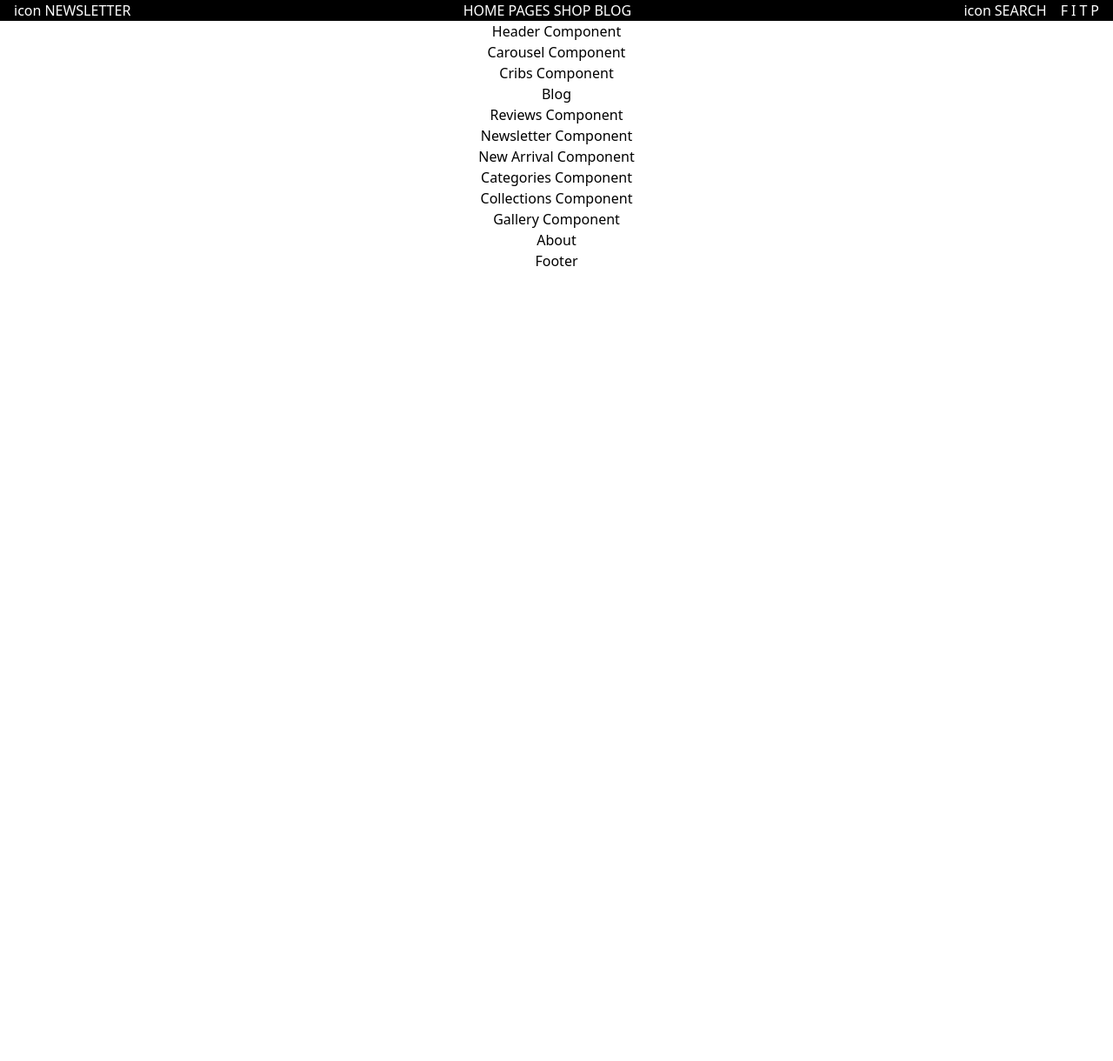
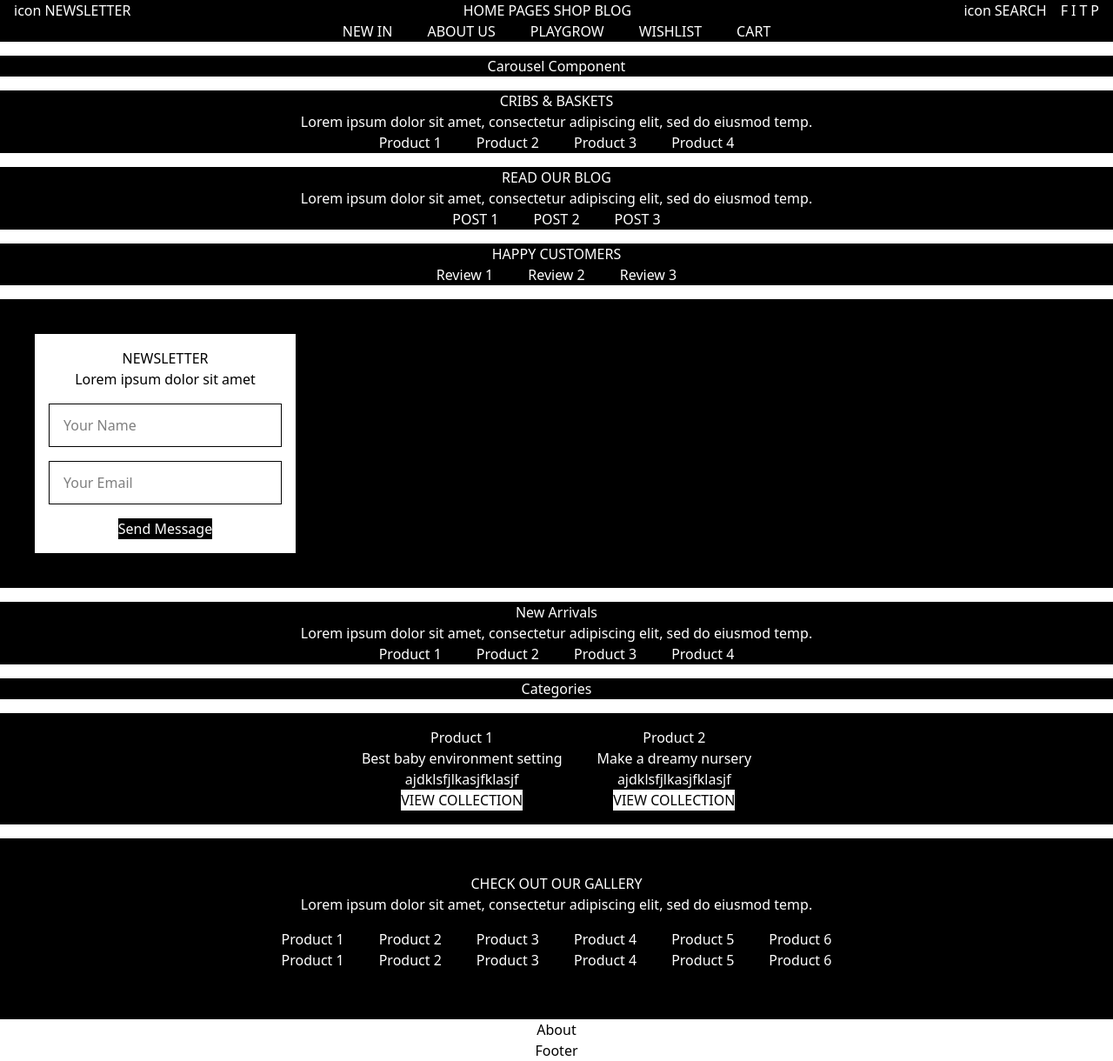
Before and after one commit to DhrubaDC1/playgrow-theme-react, a React (Vite) app: page / in a window 1280 px wide. Shown: the whole page at 87% size. Before the commit the page ends 800 px from the top, so only its background shows below. Built offline with nearby package versions, Linux system fonts and the light colour scheme.

Commit message:
ui: updating basic structure of components

```diff
--- a/src/App.jsx
+++ b/src/App.jsx
@@ -1,33 +1,15 @@
 import { useState } from "react";
 import "./App.css";
 import Navbar from "./components/navbar";
-import Header from "./components/header";
-import Carousel from "./components/carousel";
-import Cribs from "./components/cribs";
-import Blog from "./components/blog";
-import Reviews from "./components/reviews";
-import Newsletter from "./components/newsletter";
-import NewArrival from "./components/newArrival";
-import Categories from "./components/categories";
-import Collections from "./components/collections";
-import Gallery from "./components/gallery";
 import About from "./components/about";
 import Footer from "./components/footer";
+import HomePage from "./pages/HomePage";
 
 function App() {
   return (
     <>
       <Navbar />
-      <Header />
-      <Carousel />
-      <Cribs />
-      <Blog />
-      <Reviews />
-      <Newsletter />
-      <NewArrival />
-      <Categories />
-      <Collections />
-      <Gallery />
+      <HomePage />
       <About />
       <Footer />
     </>
--- a/src/components/blog.jsx
+++ b/src/components/blog.jsx
@@ -1,4 +1,19 @@
 const Blog = () => {
-  return <div>Blog</div>;
+  return (
+    <div className="bg-black text-white">
+      <div className="flex flex-col">
+        <p>READ OUR BLOG</p>
+        <p>
+          Lorem ipsum dolor sit amet, consectetur adipiscing elit, sed do
+          eiusmod temp.
+        </p>
+      </div>
+      <div className="flex flex-row justify-center gap-10">
+        <p>POST 1</p>
+        <p>POST 2</p>
+        <p>POST 3</p>
+      </div>
+    </div>
+  );
 };
 export default Blog;
--- a/src/components/carousel.jsx
+++ b/src/components/carousel.jsx
@@ -1,5 +1,5 @@
 const Carousel = () => {
-  return <div>Carousel Component</div>;
+  return <div className="bg-black text-white">Carousel Component</div>;
 };
 
 export default Carousel;
--- a/src/components/categories.jsx
+++ b/src/components/categories.jsx
@@ -1,5 +1,9 @@
 const Categories = () => {
-  return <div>Categories Component</div>;
+  return (
+    <div className="bg-black text-white">
+      <p>Categories</p>
+    </div>
+  );
 };
 
 export default Categories;
--- a/src/components/collections.jsx
+++ b/src/components/collections.jsx
@@ -1,4 +1,19 @@
 const Collections = () => {
-  return <div>Collections Component</div>;
+  return (
+    <div className="bg-black text-white flex flex-row justify-center gap-10 p-4">
+      <div className="flex flex-col items-center justify-center">
+        <p>Product 1</p>
+        <p>Best baby environment setting</p>
+        <p>ajdklsfjlkasjfklasjf</p>
+        <button className="bg-white text-black w-fit">VIEW COLLECTION</button>
+      </div>
+      <div className="flex flex-col items-center justify-center">
+        <p>Product 2</p>
+        <p>Make a dreamy nursery</p>
+        <p>ajdklsfjlkasjfklasjf</p>
+        <button className="bg-white text-black w-fit">VIEW COLLECTION</button>
+      </div>
+    </div>
+  );
 };
 export default Collections;
--- a/src/components/cribs.jsx
+++ b/src/components/cribs.jsx
@@ -1,4 +1,20 @@
 const Cribs = () => {
-  return <div>Cribs Component</div>;
+  return (
+    <div className="bg-black text-white">
+      <div className="flex flex-col">
+        <p>CRIBS & BASKETS</p>
+        <p>
+          Lorem ipsum dolor sit amet, consectetur adipiscing elit, sed do
+          eiusmod temp.
+        </p>
+      </div>
+      <div className="flex flex-row justify-center gap-10">
+        <p>Product 1</p>
+        <p>Product 2</p>
+        <p>Product 3</p>
+        <p>Product 4</p>
+      </div>
+    </div>
+  );
 };
 export default Cribs;
--- a/src/components/gallery.jsx
+++ b/src/components/gallery.jsx
@@ -1,4 +1,32 @@
 const Gallery = () => {
-  return <div>Gallery Component</div>;
+  return (
+    <div className="bg-black text-white p-10 flex flex-col justify-center items-center">
+      <div className="flex flex-col">
+        <p>CHECK OUT OUR GALLERY</p>
+        <p>
+          Lorem ipsum dolor sit amet, consectetur adipiscing elit, sed do
+          eiusmod temp.
+        </p>
+      </div>
+      <div className="flex flex-col justify-center items-center p-4">
+        <div className="flex flex-row justify-center gap-10">
+          <p>Product 1</p>
+          <p>Product 2</p>
+          <p>Product 3</p>
+          <p>Product 4</p>
+          <p>Product 5</p>
+          <p>Product 6</p>
+        </div>
+        <div className="flex flex-row justify-center gap-10">
+          <p>Product 1</p>
+          <p>Product 2</p>
+          <p>Product 3</p>
+          <p>Product 4</p>
+          <p>Product 5</p>
+          <p>Product 6</p>
+        </div>
+      </div>
+    </div>
+  );
 };
 export default Gallery;
--- a/src/components/header.jsx
+++ b/src/components/header.jsx
@@ -1,4 +1,12 @@
 const Header = () => {
-  return <div>Header Component</div>;
+  return (
+    <div className="bg-black flex flex-row justify-center gap-10 text-white">
+      <p>NEW IN</p>
+      <p>ABOUT US</p>
+      <p>PLAYGROW</p>
+      <p>WISHLIST</p>
+      <p>CART</p>
+    </div>
+  );
 };
 export default Header;
--- a/src/components/newArrival.jsx
+++ b/src/components/newArrival.jsx
@@ -1,5 +1,21 @@
 const NewArrival = () => {
-  return <div>New Arrival Component</div>;
+  return (
+    <div className="bg-black text-white">
+      <div className="flex flex-col">
+        <p>New Arrivals</p>
+        <p>
+          Lorem ipsum dolor sit amet, consectetur adipiscing elit, sed do
+          eiusmod temp.
+        </p>
+      </div>
+      <div className="flex flex-row justify-center gap-10">
+        <p>Product 1</p>
+        <p>Product 2</p>
+        <p>Product 3</p>
+        <p>Product 4</p>
+      </div>
+    </div>
+  );
 };
 
 export default NewArrival;
--- a/src/components/newsletter.jsx
+++ b/src/components/newsletter.jsx
@@ -1,4 +1,28 @@
 const Newsletter = () => {
-  return <div>Newsletter Component</div>;
+  return (
+    <div className="bg-black p-10">
+      <div className="bg-white w-[25%] flex flex-col gap-4 py-4">
+        <div className="flex flex-col">
+          <p>NEWSLETTER</p>
+          <p>Lorem ipsum dolor sit amet</p>
+        </div>
+        <div className="flex flex-col px-4 justify-center gap-4">
+          <textarea
+            className="border-1 place-content-center pl-4 resize-none"
+            placeholder="Your Name"
+            id="name"
+          ></textarea>
+          <textarea
+            className="border-1 place-content-center pl-4 resize-none"
+            placeholder="Your Email"
+            id="email"
+          ></textarea>
+        </div>
+        <div>
+          <button className="bg-black text-white">Send Message</button>
+        </div>
+      </div>
+    </div>
+  );
 };
 export default Newsletter;
--- a/src/components/reviews.jsx
+++ b/src/components/reviews.jsx
@@ -1,4 +1,13 @@
 const Reviews = () => {
-  return <div>Reviews Component</div>;
+  return (
+    <div className="bg-black text-white">
+      <p>HAPPY CUSTOMERS</p>
+      <div className="flex flex-row justify-center gap-10">
+        <p>Review 1</p>
+        <p>Review 2</p>
+        <p>Review 3</p>
+      </div>
+    </div>
+  );
 };
 export default Reviews;
--- /dev/null
+++ b/src/pages/HomePage.jsx
@@ -0,0 +1,37 @@
+import Header from "../components/header";
+import Carousel from "../components/carousel";
+import Cribs from "../components/cribs";
+import Blog from "../components/blog";
+import Reviews from "../components/reviews";
+import Newsletter from "../components/newsletter";
+import NewArrival from "../components/newArrival";
+import Categories from "../components/categories";
+import Collections from "../components/collections";
+import Gallery from "../components/gallery";
+
+const HomePage = () => {
+  return (
+    <>
+      <Header />
+      <div className="h-4"></div>
+      <Carousel />
+      <div className="h-4"></div>
+      <Cribs />
+      <div className="h-4"></div>
+      <Blog />
+      <div className="h-4"></div>
+      <Reviews />
+      <div className="h-4"></div>
+      <Newsletter />
+      <div className="h-4"></div>
+      <NewArrival />
+      <div className="h-4"></div>
+      <Categories />
+      <div className="h-4"></div>
+      <Collections />
+      <div className="h-4"></div>
+      <Gallery />
+    </>
+  );
+};
+export default HomePage;
```
